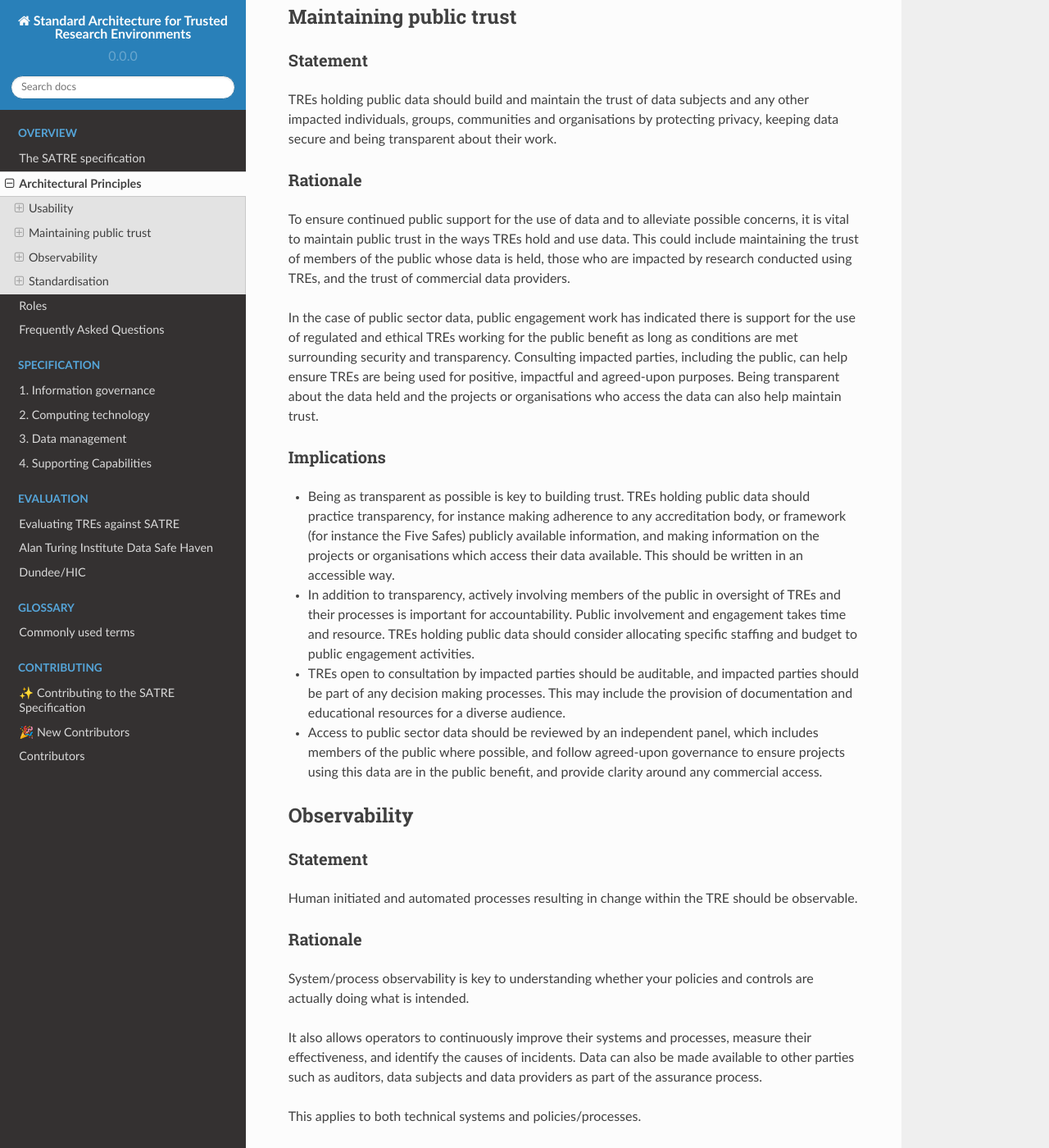
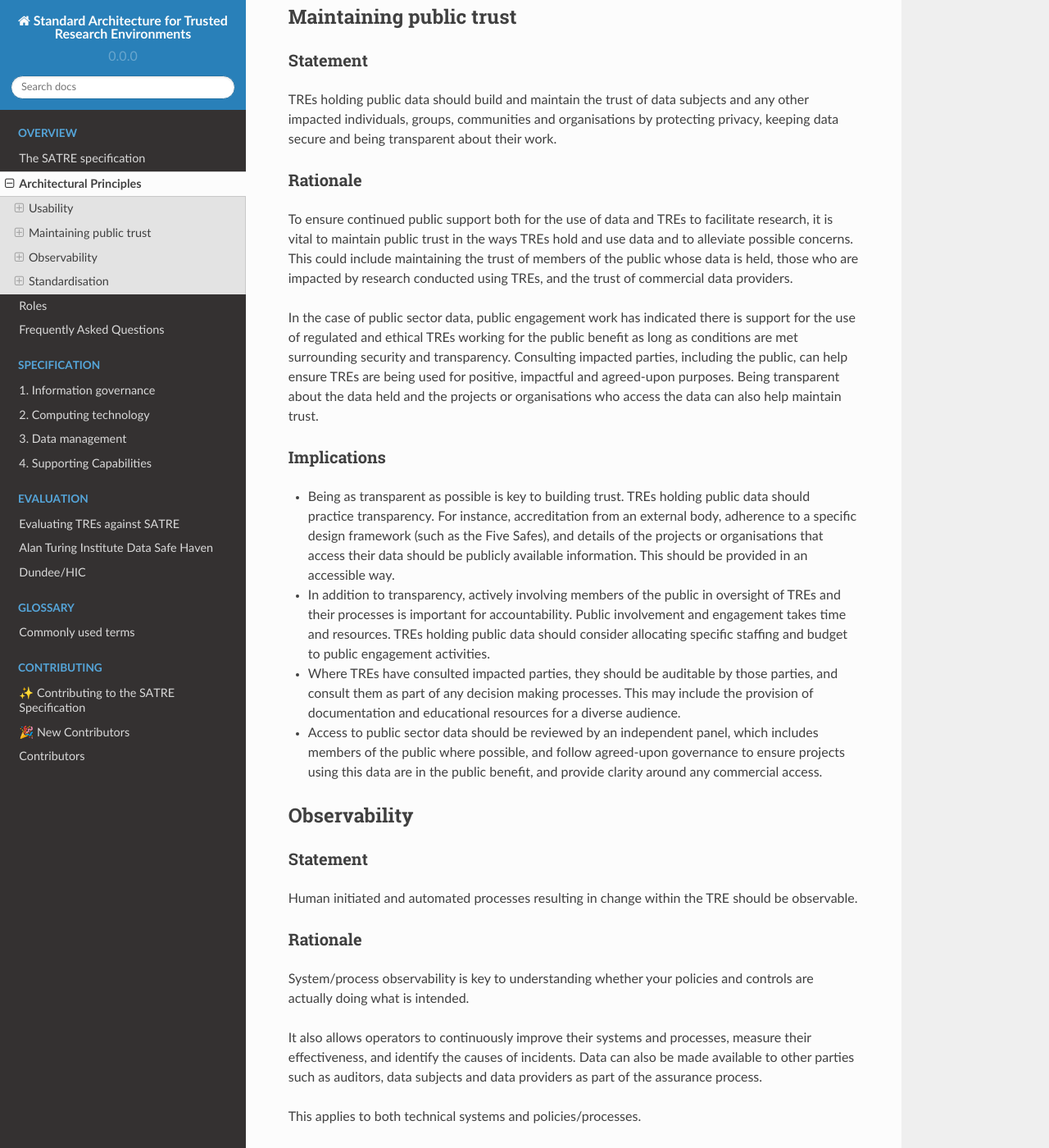
Before and after one commit to sa-tre/satre-specification, a Sphinx documentation site: the page built from docs/source/principles.md, in a window 1280 px wide and 1400 px high, scrolled down 1250 px. Shown: the whole window at 82% size. Built offline with Sphinx 7.4.7 and the Read the Docs theme 2.0.0, drawn with Linux system fonts in a browser that asks for light colours.

Commit message:
Apply suggestions from code review of public trust principle

```diff
--- a/docs/source/principles.md
+++ b/docs/source/principles.md
@@ -47,7 +47,7 @@ TREs holding public data should build and maintain the trust of data subjects an
 
 ### Rationale
 
-To ensure continued public support for the use of data and to alleviate possible concerns, it is vital to maintain public trust in the ways TREs hold and use data.
+To ensure continued public support both for the use of data and TREs to facilitate research, it is vital to maintain public trust in the ways TREs hold and use data and to alleviate possible concerns.
 This could include maintaining the trust of members of the public whose data is held, those who are impacted by research conducted using TREs, and the trust of commercial data providers.
 
 In the case of public sector data, public engagement work has indicated there is support for the use of regulated and ethical TREs working for the public benefit as long as conditions are met surrounding security and transparency.
@@ -57,11 +57,11 @@ Being transparent about the data held and the projects or organisations who acce
 ### Implications
 
 - Being as transparent as possible is key to building trust.
-  TREs holding public data should practice transparency, for instance making adherence to any accreditation body, or framework (for instance the Five Safes) publicly available information, and making information on the projects or organisations which access their data available.
-  This should be written in an accessible way.
+  TREs holding public data should practice transparency. For instance, accreditation from an external body, adherence to a specific design framework (such as the Five Safes), and details of the projects or organisations that access their data should be publicly available information.
+  This should be provided in an accessible way.
 - In addition to transparency, actively involving members of the public in oversight of TREs and their processes is important for accountability.
-  Public involvement and engagement takes time and resource. TREs holding public data should consider allocating specific staffing and budget to public engagement activities.
-- TREs open to consultation by impacted parties should be auditable, and impacted parties should be part of any decision making processes.
+  Public involvement and engagement takes time and resources. TREs holding public data should consider allocating specific staffing and budget to public engagement activities.
+- Where TREs have consulted impacted parties, they should be auditable by those parties, and consult them as part of any decision making processes.
   This may include the provision of documentation and educational resources for a diverse audience.
 - Access to public sector data should be reviewed by an independent panel, which includes members of the public where possible, and follow agreed-upon governance to ensure projects using this data are in the public benefit, and provide clarity around any commercial access.
 
```
